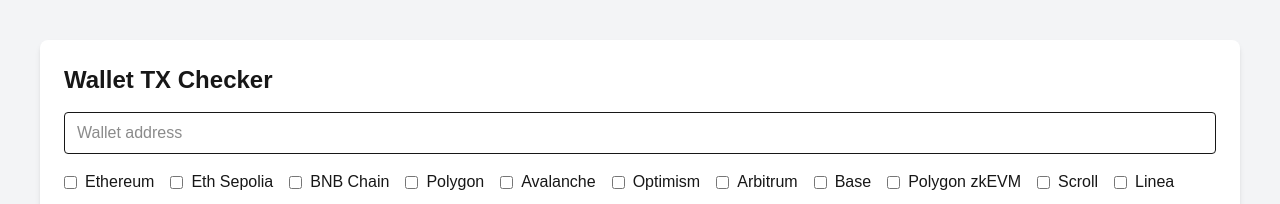
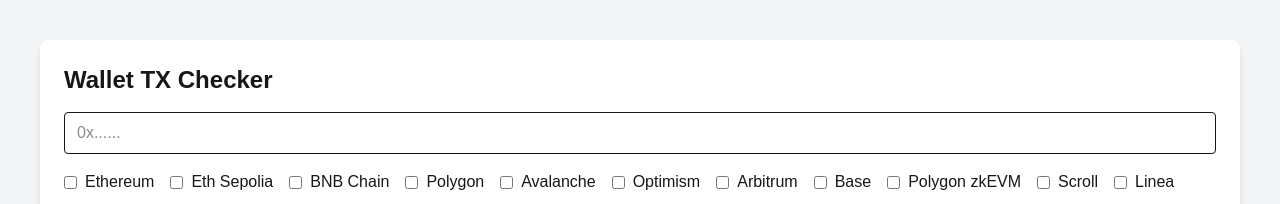
Before and after one commit to AbdulrazaqAS/multichain-wallet-tx-checker, a Next.js app: page / in a window 1280 px wide. Shown: the top 204 px of the page. Built offline with nearby package versions, Linux system fonts and the light colour scheme.

Commit message:
bugs fixed

```diff
--- a/src/pages/index.js
+++ b/src/pages/index.js
@@ -32,7 +32,7 @@
         ? "http://localhost:5000/api/fetchTransactions"
         : "/api/fetchTransactions";
   const url = `${endpoint}?${query.toString()}`;
-  console.log("Url", url);
+
   try {
     const res = await fetch(url, {method: "POST"});
     const data = await res.json();
@@ -120,11 +120,14 @@
   const [dateRange, setDateRange] = useState(null);
 
   const NoChainSelectedError = new Error("Please select at least one chain");
+  const InvalidWalletAddressError = new Error("Invalid wallet address");
   const InvalidDateRangeError = new Error("Invalid Date range");
 
   async function fetchTxs() {
     try {
+      if (address.length !== 42) throw InvalidWalletAddressError;
       if (selectedChains.length === 0) throw NoChainSelectedError;
+
       setErrorMsg("");  // clear prev error
       setIsFetchingTxs(true);
 
@@ -137,18 +140,13 @@
           throw InvalidDateRangeError;
         }
         blockNumbers = await getBlockRangeFromDates(selectedChains, start, end);
-        console.log("Block Numbers", blockNumbers);
         const startBlocks = fixBlockNumbersError(blockNumbers[0], "0");
         const endBlocks = fixBlockNumbersError(blockNumbers[1], "latest");
         blockNumbers = [startBlocks, endBlocks]
-        console.log("Block Numbers", blockNumbers);
       }
-
 
       let allIncoming = [];
       let allOutgoing = [];
-
-
 
       const txs = await fetchTransactionsFromServer(address, selectedChains, blockNumbers);
       for (let i=0; i<selectedChains.length; i++) {
@@ -177,6 +175,7 @@
 
   async function fetchBals() {
     try {
+      if (address.length !== 42) throw InvalidWalletAddressError;
       if (selectedChains.length === 0) throw NoChainSelectedError;
 
         setErrorMsg("");  // clear prev error
@@ -199,7 +198,7 @@
         <h1 className="text-2xl font-bold mb-4">Wallet TX Checker</h1>
 
         <input
-          placeholder="Wallet address"
+          placeholder="0x......"
           value={address}
           onChange={(e) => setAddress(e.target.value)}
           className="w-full border px-3 py-2 mb-4 rounded"
```
